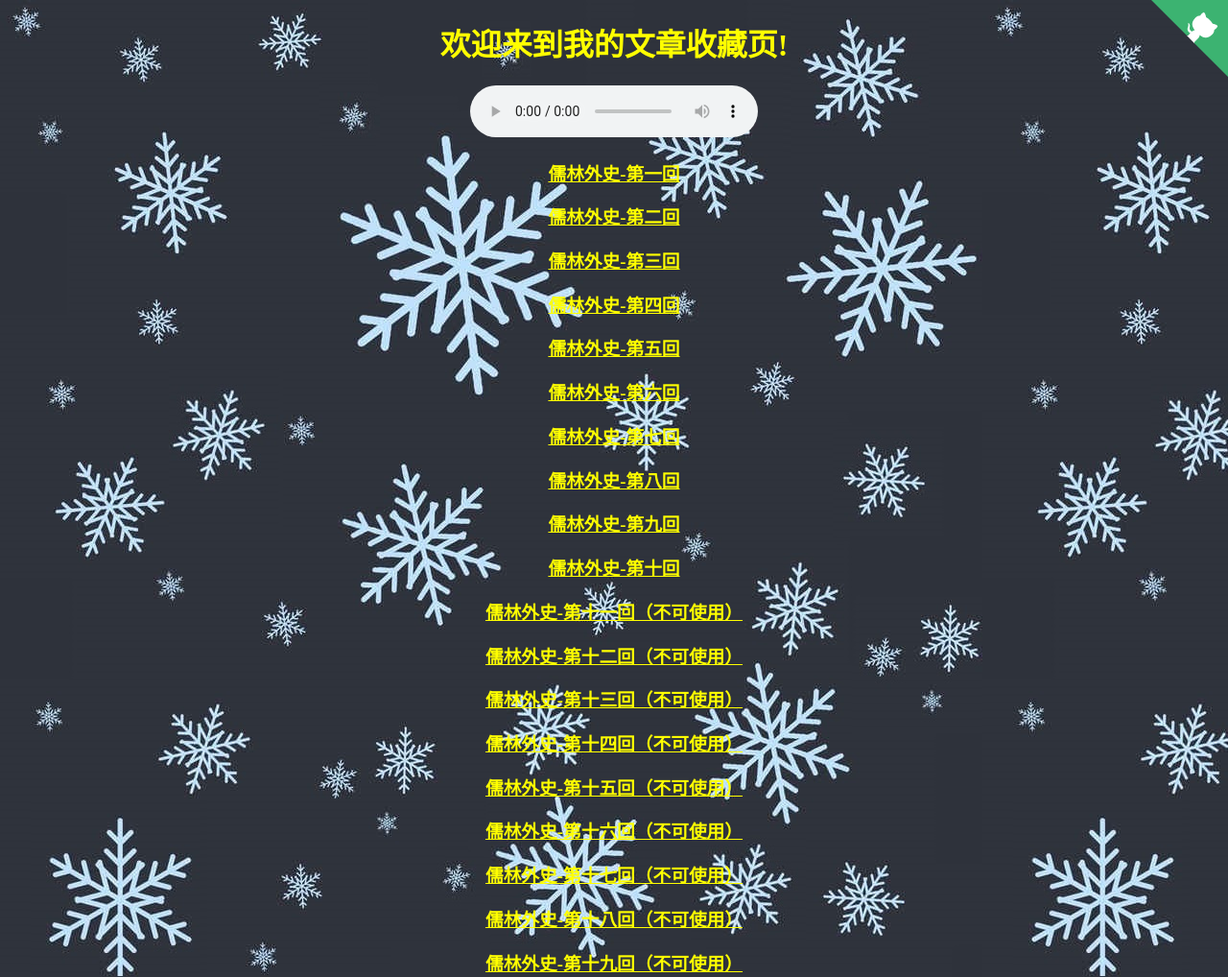
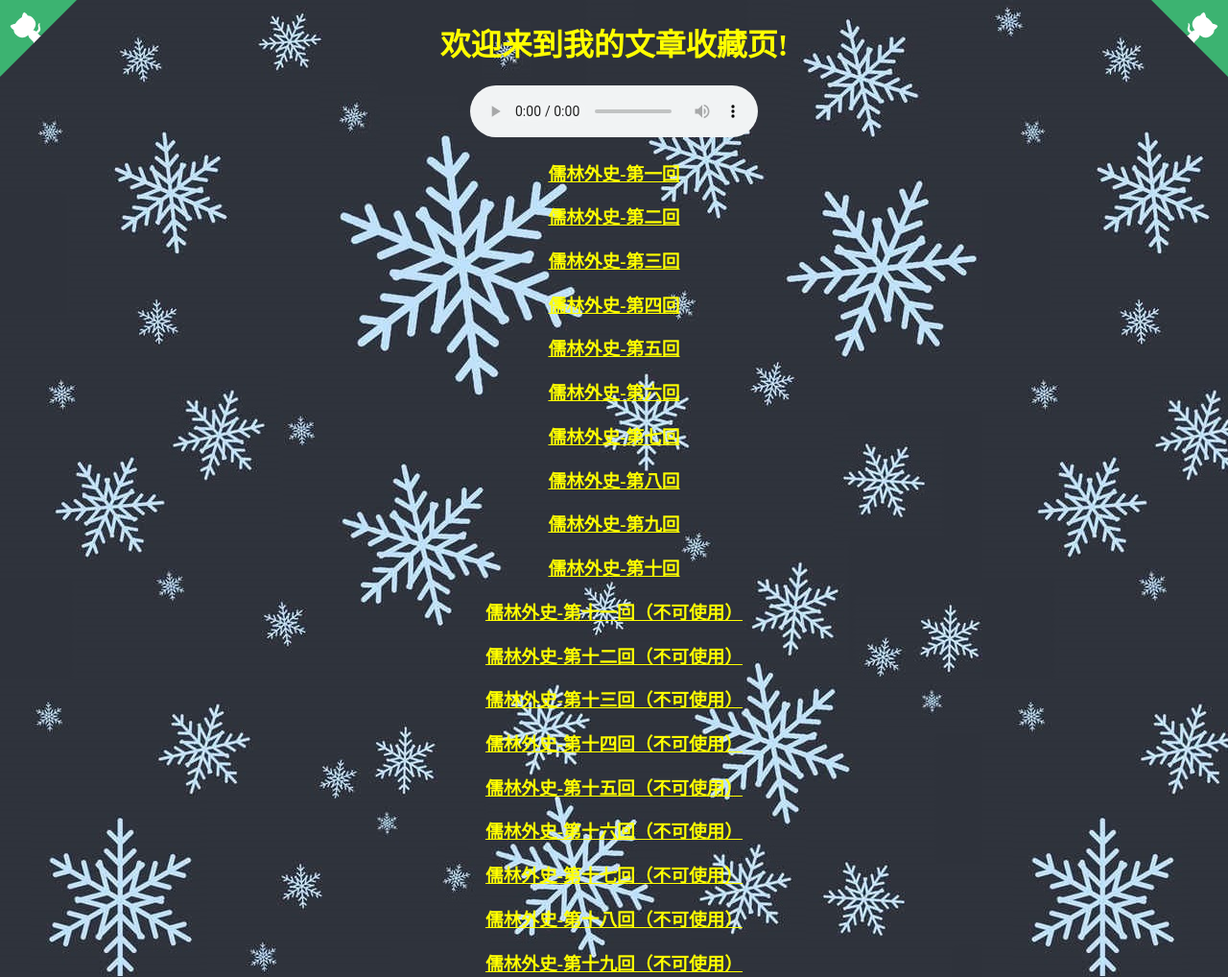
Before and after one commit to 0000-0002/langyawangchao.github.io, a plain HTML site: page wenzhangliebiao.html in a window 1280 px wide. Shown: the top 1018 px of the page at 96% size. Drawn offline with Linux system fonts and the light colour scheme.

Commit message:
Update wenzhangliebiao.html

```diff
--- a/wenzhangliebiao.html
+++ b/wenzhangliebiao.html
@@ -24,6 +24,17 @@
 		</svg>
 		</a>
 		<style>.github-corner:hover .octo-arm{animation:octocat-wave 560ms ease-in-out}@keyframes octocat-wave{0%,100%{transform:rotate(0)}20%,60%{transform:rotate(-25deg)}40%,80%{transform:rotate(10deg)}}@media (max-width:500px){.github-corner:hover .octo-arm{animation:none}.github-corner .octo-arm{animation:octocat-wave 560ms ease-in-out}}</style>
+		<a href="https://github.com/langyawangchao" class="github-corner" aria-label="View source on GitHub">
+		<svg width="80" height="80" viewBox="0 0 250 250" style="fill:#3CB371; color:#fff; position: absolute; top: 0; border: 0; left: 0; transform: scale(-1, 1);" aria-hidden="true">
+		<path d="M0,0 L115,115 L130,115 L142,142 L250,250 L250,0 Z">
+		</path>
+		<path d="M128.3,109.0 C113.8,99.7 119.0,89.6 119.0,89.6 C122.0,82.7 120.5,78.6 120.5,78.6 C119.2,72.0 123.4,76.3 123.4,76.3 C127.3,80.9 125.5,87.3 125.5,87.3 C122.9,97.6 130.6,101.9 134.4,103.2" fill="currentColor" style="transform-origin: 130px 106px;" class="octo-arm">
+		</path>
+		<path d="M115.0,115.0 C114.9,115.1 118.7,116.5 119.8,115.4 L133.7,101.6 C136.9,99.2 139.9,98.4 142.2,98.6 C133.8,88.0 127.5,74.4 143.8,58.0 C148.5,53.4 154.0,51.2 159.7,51.0 C160.3,49.4 163.2,43.6 171.4,40.1 C171.4,40.1 176.1,42.5 178.8,56.2 C183.1,58.6 187.2,61.8 190.9,65.4 C194.5,69.0 197.7,73.2 200.1,77.6 C213.8,80.2 216.3,84.9 216.3,84.9 C212.7,93.1 206.9,96.0 205.4,96.6 C205.1,102.4 203.0,107.8 198.3,112.5 C181.9,128.9 168.3,122.5 157.7,114.1 C157.9,116.9 156.7,120.9 152.7,124.9 L141.0,136.5 C139.8,137.7 141.6,141.9 141.8,141.8 Z" fill="currentColor" class="octo-body">
+		</path>
+		</svg>
+		<style>.github-corner:hover .octo-arm{animation:octocat-wave 560ms ease-in-out}@keyframes octocat-wave{0%,100%{transform:rotate(0)}20%,60%{transform:rotate(-25deg)}40%,80%{transform:rotate(10deg)}}@media (max-width:500px){.github-corner:hover .octo-arm{animation:none}.github-corner .octo-arm{animation:octocat-wave 560ms ease-in-out}}</style>
+		</a>
 		<div style= "width= 800px;height= 400px;color:#000">
 			<h1>欢迎来到我的文章收藏页!</h1>
 			<center>
```
